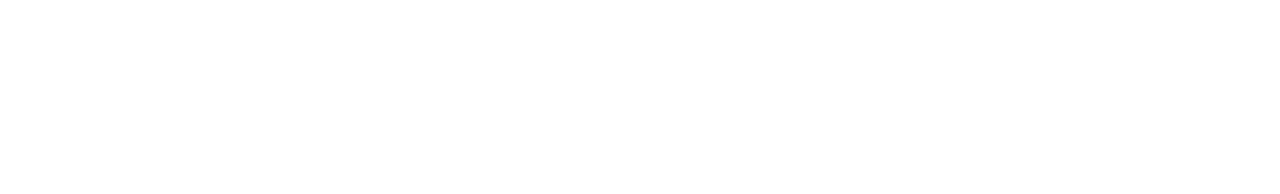
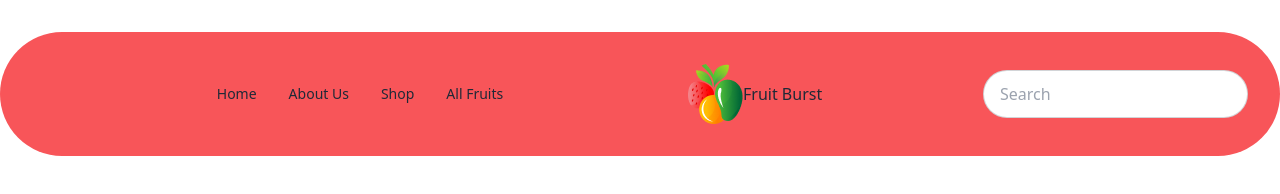
Before and after one commit to MomenaKhatunzinia/B8A3-fruit-brust, a plain HTML site: page index.html in a window 1280 px wide. Drawn offline with nearby package versions, Linux system fonts and the light colour scheme.

Commit message:
added nav

```diff
--- a/index.html
+++ b/index.html
@@ -1,11 +1,85 @@
 <!DOCTYPE html>
-<html lang="en">
+<html lang="en" backgroundImage = "cupcake">
 <head>
     <meta charset="UTF-8">
     <meta name="viewport" content="width=device-width, initial-scale=1.0">
-    <title>Document</title>
+    <title>Fruit Brust shop</title>
+    <link rel="icon" href="./images/logo.png" type="images/x-icon">
+
+    <!--DaisyUI and TailwindCSS-->
+    <link href="https://cdn.jsdelivr.net/npm/daisyui@3.4.0/dist/full.css" rel="stylesheet" type="text/css" />
+    <script src="https://cdn.tailwindcss.com"></script>
+    <!--tailwind style -->
+    <script>
+        tailwind.config = {
+          theme: {
+            extend: {
+              colors: {
+                clifford: '#da373d',
+              }
+            }
+          }
+        }
+      </script>
+      <!--font Link -->
+      <link rel="preconnect" href="https://fonts.googleapis.com">
+      <link rel="preconnect" href="https://fonts.gstatic.com" crossorigin>
+      <link href="https://fonts.googleapis.com/css2?family=Lato:wght@400;700;900&family=Manrope:wght@400;500;700;800&family=Open+Sans:wght@400;500&family=Work+Sans:wght@700&display=swap" rel="stylesheet">
+      <!--font Style -->
+      <style>
+        .font-lato
+        {
+            font-family: 'Lato', sans-serif;
+            font-family: 'Manrope', sans-serif;
+            font-family: 'Open Sans', sans-serif;
+            font-family: 'Work Sans', sans-serif;
+        }
+      </style>
+
 </head>
 <body>
+    <header class="container mx-auto">
+      <nav>
+        <div class="navbar flex justify-between bg-base-100 lg:bg-[#F85559] rounded-full mt-8 lg:p-8">
+
+            <div class="navbar-center">
+              <div class="dropdown">
+                <label tabindex="0" class="btn btn-ghost lg:hidden">
+                  <svg xmlns="http://www.w3.org/2000/svg" class="h-5 w-5" fill="none" viewBox="0 0 24 24" stroke="currentColor"><path stroke-linecap="round" stroke-linejoin="round" stroke-width="2" d="M4 6h16M4 12h8m-8 6h16" /></svg>
+                </label>
+                <ul tabindex="0" class="menu menu-sm dropdown-content mt-3 z-[1] p-2 shadow bg-base-100 rounded-box w-52">
+                    <li><a>Home</a></li>
+                    <li><a>About Us</a></li>
+                    <li><a href="">Shop</a></li>
+                    <li><a href="">All Fruits</a></li>
+                </ul>
+              </div>
+            </div>
+
+            <div class=" hidden lg:flex">
+              <ul class="menu menu-horizontal">
+                <li><a>Home</a></li>
+                <li><a>About Us</a></li>
+                <li><a href="">Shop</a></li>
+                <li><a href="">All Fruits</a></li>
+              </ul>
+            </div>
+            <div class="navbar-center">
+                <img src="./images/logo.png" alt="">
+                <h2>Fruit Burst</h2>
+            </div>
+            <div class="lg:form-control">
+                <input type="text" placeholder="Search" class="input input-bordered w-24 md:w-auto rounded-full" />
+              </div>
+          </div>
+      </nav>
+    </header>
+    <main>
+
+    </main>
+    <footer>
+
+    </footer>
 
 </body>
 </html>
--- /dev/null
+++ b/tailwind.config.js
@@ -0,0 +1,8 @@
+/** @type {import('tailwindcss').Config} */
+module.exports = {
+    content: ["./src/**/*.{html,js}"],
+    theme: {
+      extend: {},
+    },
+    plugins: [],
+  }
```
Also changed, not shown: images/loupe.png (added).
